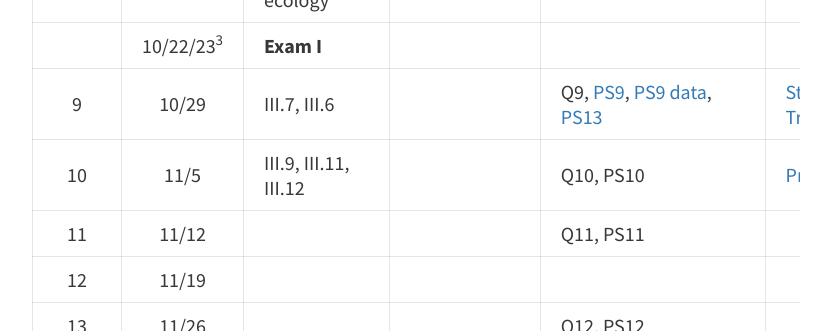
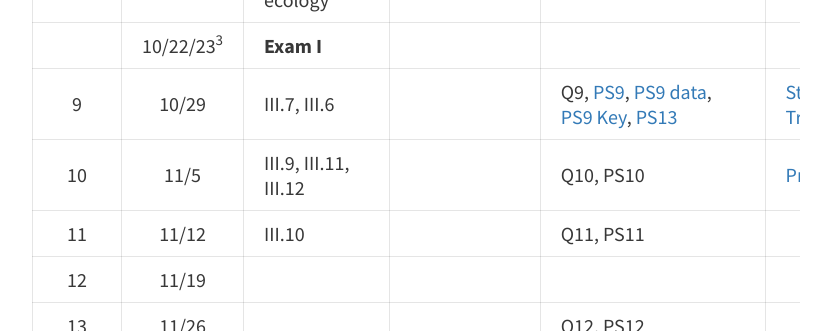
Before and after one commit to davan690/ColbyEcology.github.io, a Jekyll site: the page built from pages/lecture_schedule.md, in a window 1280 px wide and 900 px high, scrolled down 1503 px. Shown: the part 156-487 px from the top of the window, without its empty margins (224-1055 px from the left). Built offline with Jekyll 4.4.1, drawn with Linux system fonts in a browser that asks for light colours.

Commit message:
add ps9 key, reading for wk 11

```diff
--- a/pages/lecture_schedule.md
+++ b/pages/lecture_schedule.md
@@ -26,9 +26,9 @@ Week | Date  | Topics | Readings<sup>1</sup> | Assignments<sup>2</sup>| Lecture
 7    | 10/15 | | Review for exam | Q7, [PS7](https://drive.google.com/open?id=18KP-SbdzoLiYJxz65KuZgoXs5h5e_TF2NnuxN49jgw4), [PS7 Key](https://drive.google.com/open?id=1X_3nHuhjY4EN-fEgs68H5TiBj0VFs47-zJ_pPceSCs8) | [EnemyVictimLec](https://drive.google.com/open?id=1zMQA0JY2aYPwve5vAOreWIExRyhQ9cKzjiJmQ9_N_nQ) |
 8    | 10/22 | Ecosystems and community ecology | III.1  | Q8, [PS8](https://drive.google.com/open?id=1b42MPPyE9pLyQ34Dl7mA4fqFHx7YNQqESHQuWGlzQGE), [PS8 Key](https://drive.google.com/open?id=13uBW2sTQFBAk6LqH5ckXMQMRRMxngmclcUzeAfYhqMA) | [IntroEcosys&CommsLec](https://drive.google.com/open?id=1dIjnLdP9WF-4cleJY7QFJfYG6ZUjZik5CzNq2NbjeW8), [Bio&CommDivLec](https://drive.google.com/open?id=1jU63m_HAfLZvDJ2Zvwun-Tqv4lTeYsAbyqP8KFoqSng)  |
 &nbsp; | 10/22/23<sup>3</sup> | **Exam I** | | | |
-9    | 10/29 | III.7, III.6 | | Q9, [PS9](https://drive.google.com/open?id=1kL7QEtWAkMqBhhVdMBRolQhtvUgYIAQipHKYD1rjP6k), [PS9 data](https://drive.google.com/open?id=1V8Aoee-3ralescwjSuUP4lbeKL6B4gKo), [PS13](https://drive.google.com/open?id=1GQFPERSJDjrD_8_-OvVXyiiRYXU7-GEeTDLV2FZHaBU) | [StrucDiv&WebsLec](https://drive.google.com/open?id=1KEVBEKncd_UqQ4wA-RF1k4qgJ0iwOcVRNxVXBSFGE4U), [TrophicEcoLec](https://drive.google.com/open?id=1IIfkcM_Fd5AzsL1aYaIvDUxM942lquHU8RxSUr8-WN0) |
+9    | 10/29 | III.7, III.6 | | Q9, [PS9](https://drive.google.com/open?id=1kL7QEtWAkMqBhhVdMBRolQhtvUgYIAQipHKYD1rjP6k), [PS9 data](https://drive.google.com/open?id=1V8Aoee-3ralescwjSuUP4lbeKL6B4gKo), [PS9 Key](https://drive.google.com/open?id=1CqKvtNtooxm4bVBSCc2JFWmaBhySObG4tcy_O9kpNsI), [PS13](https://drive.google.com/open?id=1GQFPERSJDjrD_8_-OvVXyiiRYXU7-GEeTDLV2FZHaBU) | [StrucDiv&WebsLec](https://drive.google.com/open?id=1KEVBEKncd_UqQ4wA-RF1k4qgJ0iwOcVRNxVXBSFGE4U), [TrophicEcoLec](https://drive.google.com/open?id=1IIfkcM_Fd5AzsL1aYaIvDUxM942lquHU8RxSUr8-WN0) |
 10   | 11/5  | III.9, III.11, III.12| | Q10, PS10 | [ProductivityLec](https://drive.google.com/open?id=1uqz9awqO74fzogLTFW8vVC4k9emQcTcQJFsMNyMg0nI) |
-11   | 11/12 | | | Q11, PS11 | |
+11   | 11/12 | III.10 | | Q11, PS11 | |
 12   | 11/19 | | | | |
 13   | 11/26 | | | Q12, PS12 | |
 &nbsp; | 11/28/29<sup>3</sup> | **Exam II** | | | |
```
